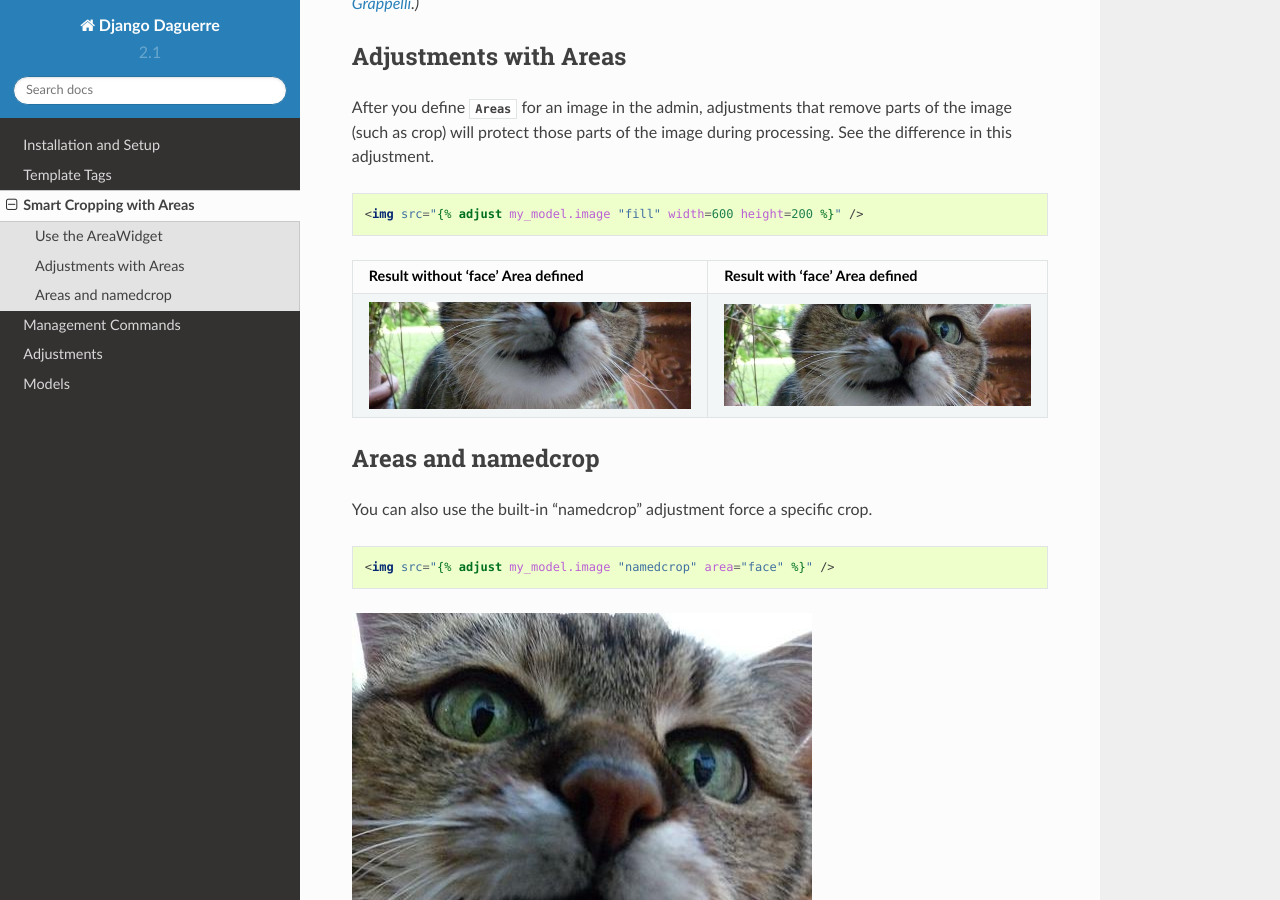
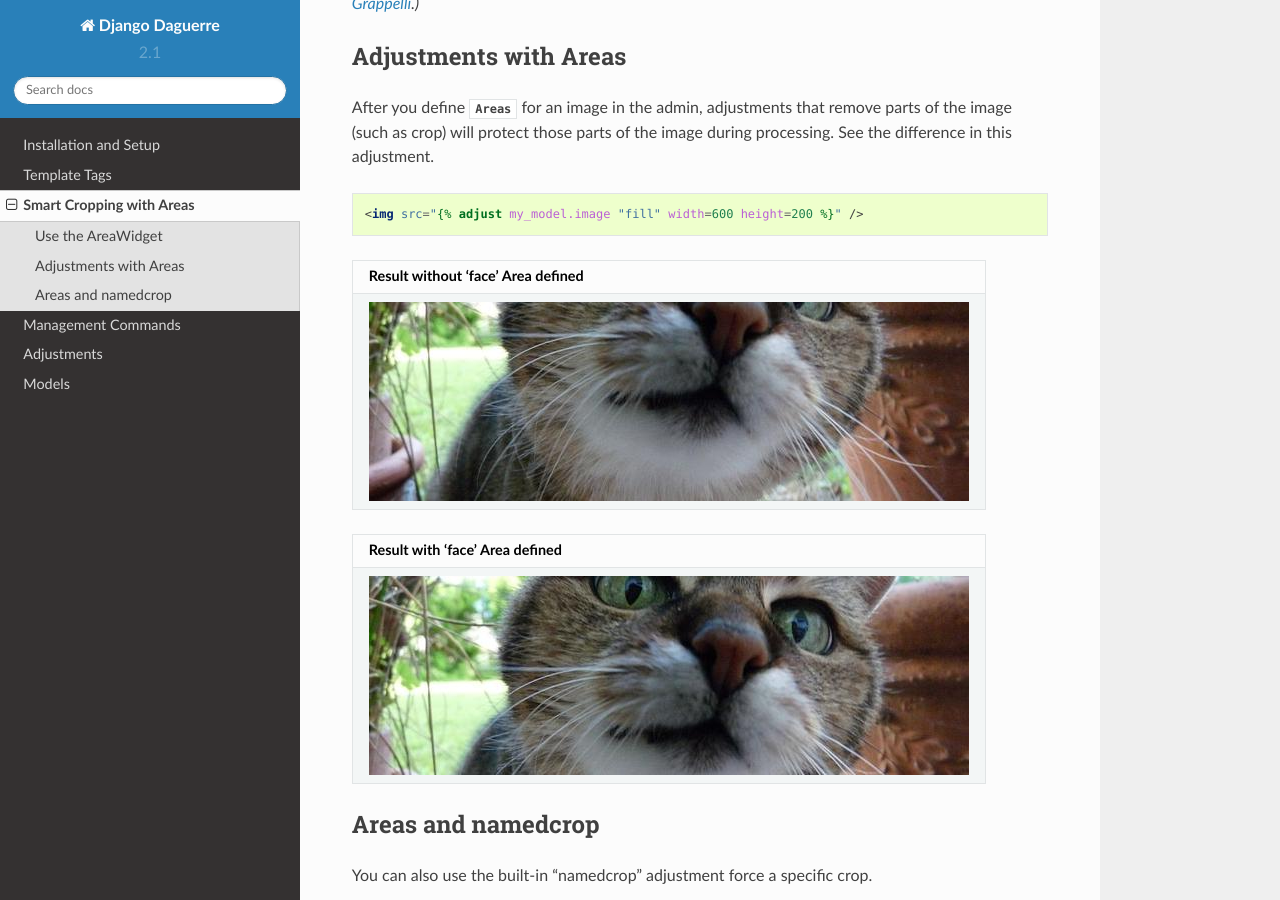
Before and after one commit to melinath/django-daguerre, a Sphinx documentation site: the page built from docs/guides/areas.rst, in a window 1280 px wide and 900 px high, scrolled down 767 px. Built offline with Sphinx 7.4.7 and the Read the Docs theme 2.0.0, drawn with Linux system fonts in a browser that asks for light colours.

Commit message:
Cleaned up face area picture table.

```diff
--- a/docs/guides/areas.rst
+++ b/docs/guides/areas.rst
@@ -39,11 +39,17 @@ adjustment.
 
 	<img src="{% adjust my_model.image "fill" width=600 height=200 %}" />
 
-+--------------------------------------------------+----------------------------------------------+
-| Result without 'face' Area defined               | Result with 'face' Area defined              |
-+==================================================+==============================================+
-| .. image:: /_static/cat_face_not_protected.jpg   | .. image:: /_static/cat_face_protected.jpg   |
-+--------------------------------------------------+----------------------------------------------+
++--------------------------------------------------+
+| Result without 'face' Area defined               |
++==================================================+
+| .. image:: /_static/cat_face_not_protected.jpg   |
++--------------------------------------------------+
+
++----------------------------------------------+
+| Result with 'face' Area defined              |
++==============================================+
+| .. image:: /_static/cat_face_protected.jpg   |
++----------------------------------------------+
 
 Areas and namedcrop
 -------------------
```
